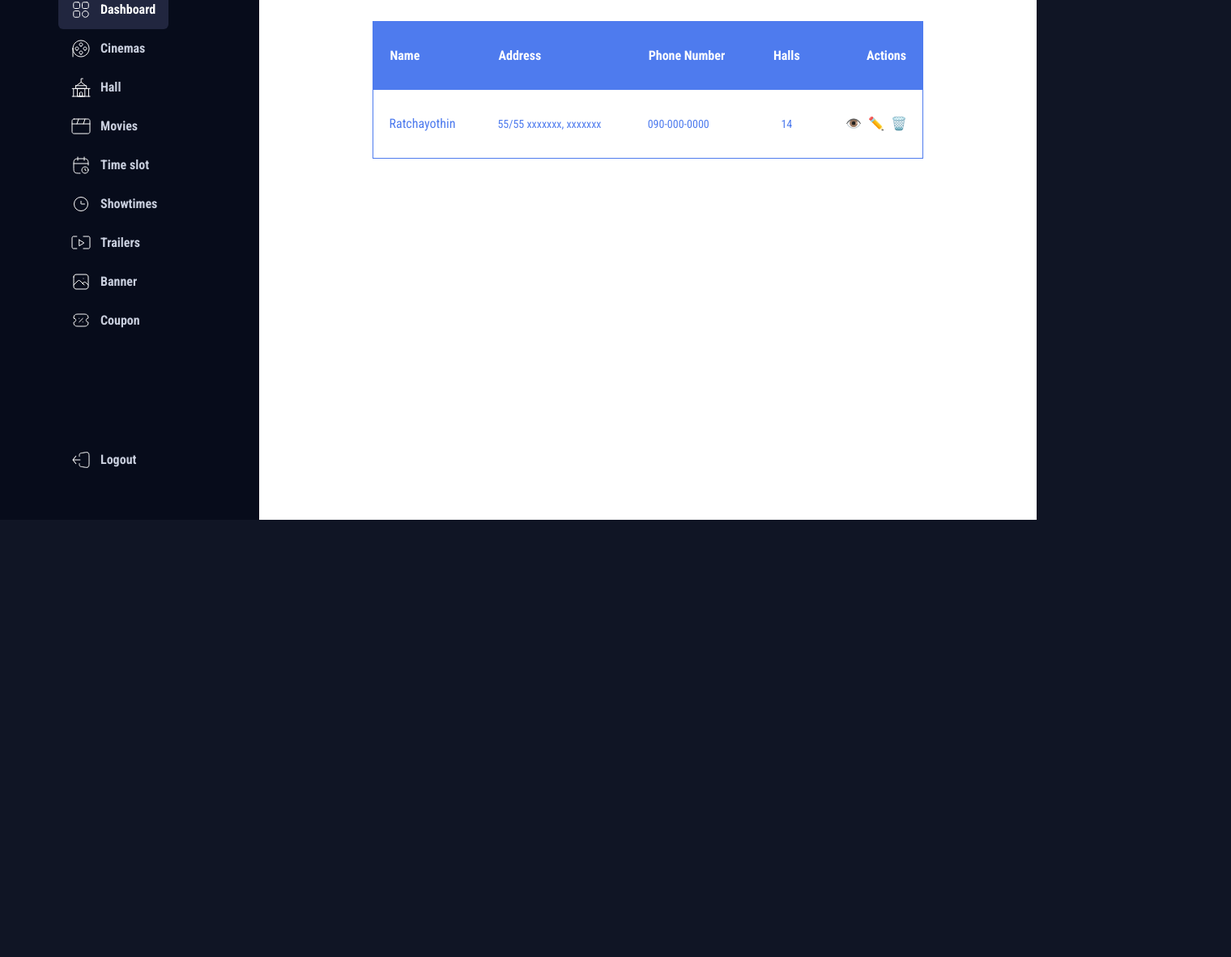
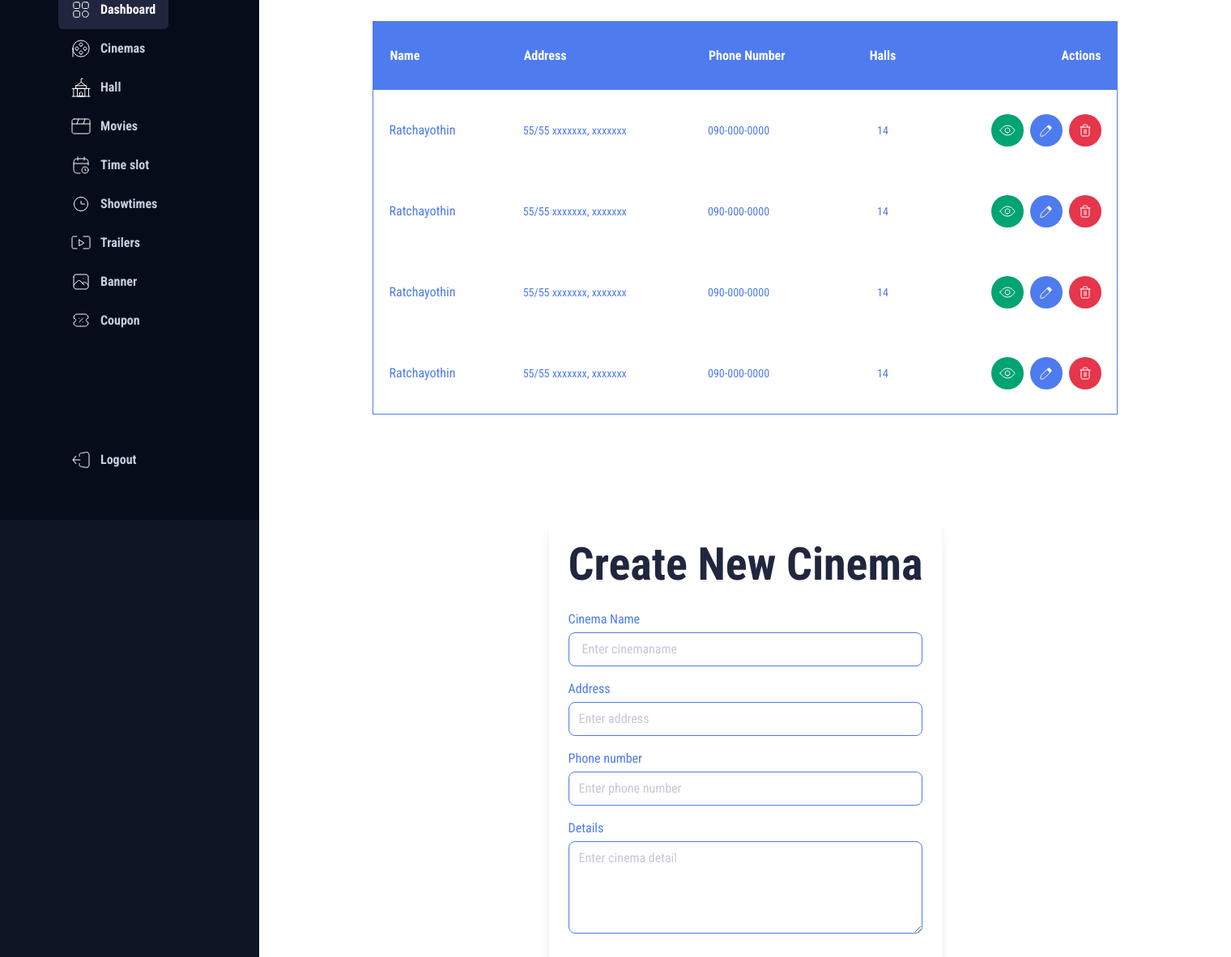
Before and after one commit to KrittidejDev/MinorCineplex, a Next.js app: page /admin/cinema in a window 1280 px wide. Shown: the part 158-1340 px from the top of the page at 81% size, 1520 px wide, since content can reach past the window. Before the commit the page ends 800 px from the top, so only its background shows below. Built offline with nearby package versions, Linux system fonts and the light colour scheme; a web font is replaced by a local one.

Commit message:
refactor: enhance CreateNewCinemaCard layout and styling, update TableCard with new icons, and simplify AdminCinemaWidgets structure

```diff
--- a/src/components/Cards/CreateNewCinemaCard.tsx
+++ b/src/components/Cards/CreateNewCinemaCard.tsx
@@ -1,4 +1,4 @@
-import ModalEmpty from "../Modals/ModalEmpty"
+import { Modal } from "../ui/Modal"
 
 interface CreateNewCinemaCardProps {
     isShowModal: boolean
@@ -7,11 +7,9 @@ interface CreateNewCinemaCardProps {
 
 function CreateNewCinemaCard({ isShowModal, onClose }: CreateNewCinemaCardProps) {
     return (
-        <ModalEmpty
-            isShowModal={isShowModal}
-            onClose={onClose}
-        >
-            <div className="bg-white rounded-lg shadow-lg p-6 w-auto ">
+
+            <div className="flex items-center justify-center w-[1200px] h-[784px] bg-white">
+                <div className=" rounded-lg shadow-lg p-6 w-auto ">
                     <h2 className="text-f-56 font-bold mb-6 text-gray-g63f ">Create New Cinema</h2>
 
                     <div className="mb-4">
@@ -19,7 +17,7 @@ function CreateNewCinemaCard({ isShowModal, onClose }: CreateNewCinemaCardProps)
                         <input
                             type="text"
                             placeholder="Enter cinemaname"
-                        className="w-full px-4 py-2 border border-gray-300 rounded-md focus:outline-none focus:ring-2 focus:ring-blue-500"
+                            className="w-full px-4 py-2 border border-blue-bbee rounded-md text-gray-g3b0"
                         />
                     </div>
 
@@ -28,7 +26,7 @@ function CreateNewCinemaCard({ isShowModal, onClose }: CreateNewCinemaCardProps)
                         <input
                             type="text"
                             placeholder="Enter address"
-                        className="w-full px-3 py-2 border border-gray-300 rounded-md focus:outline-none focus:ring-2 focus:ring-blue-500"
+                            className="w-full px-3 py-2 border border-blue-bbee rounded-md text-gray-g3b0"
                         />
                     </div>
 
@@ -37,7 +35,7 @@ function CreateNewCinemaCard({ isShowModal, onClose }: CreateNewCinemaCardProps)
                         <input
                             type="text"
                             placeholder="Enter phone number"
-                        className="w-full px-3 py-2 border border-gray-300 rounded-md focus:outline-none focus:ring-2 focus:ring-blue-500"
+                            className="w-full px-3 py-2 border border-blue-bbee rounded-md text-gray-g3b0 "
                         />
                     </div>
 
@@ -46,7 +44,7 @@ function CreateNewCinemaCard({ isShowModal, onClose }: CreateNewCinemaCardProps)
                         <textarea
                             placeholder="Enter cinema detail"
                             rows={4}
-                        className="w-full px-3 py-2 border border-gray-300 rounded-md resize-y focus:outline-none focus:ring-2 focus:ring-blue-500"
+                            className="w-full px-3 py-2 border border-blue-bbee rounded-md resize-y text-gray-g3b0"
                         />
                     </div>
 
@@ -62,7 +60,8 @@ function CreateNewCinemaCard({ isShowModal, onClose }: CreateNewCinemaCardProps)
                         </button>
                     </div>
                 </div>
-        </ModalEmpty>
+            </div>
+
     )
 }
 
--- a/src/components/Cards/TableCard.tsx
+++ b/src/components/Cards/TableCard.tsx
@@ -1,4 +1,7 @@
 import AddRoundLight from "../Icons/AddRoundLight"
+import Eye from "../Icons/Eye"
+import EditLight from "../Icons/EditLight"
+import Trash from "../Icons/Trash"
 import { Button } from "../ui/button"
 
 function createData(
@@ -30,7 +33,44 @@ export default function TableCard() {
                 onView: () => (""),
                 onEdit: () => (""),
                 onDelete: () => ("")
-            }
+            },
+
+        ),
+        createData(
+            "Ratchayothin",
+            "55/55 xxxxxxx, xxxxxxx",
+            "090-000-0000",
+            14,
+            {
+                onView: () => (""),
+                onEdit: () => (""),
+                onDelete: () => ("")
+            },
+
+        ),
+        createData(
+            "Ratchayothin",
+            "55/55 xxxxxxx, xxxxxxx",
+            "090-000-0000",
+            14,
+            {
+                onView: () => (""),
+                onEdit: () => (""),
+                onDelete: () => ("")
+            },
+
+        ),
+        createData(
+            "Ratchayothin",
+            "55/55 xxxxxxx, xxxxxxx",
+            "090-000-0000",
+            14,
+            {
+                onView: () => (""),
+                onEdit: () => (""),
+                onDelete: () => ("")
+            },
+
         ),
 
     ];
@@ -58,25 +98,25 @@ export default function TableCard() {
                                 <td className="text-blue-bbee px-4.75 py-7.5 text-right">
                                     <div className="flex justify-end gap-2">
                                         <button
-                                            className=" hover:bg-gray-gedd rounded"
+                                            className="p-2 bg-green-g372 hover:bg-gray-gedd rounded-full"
                                             onClick={cinema.actions.onView}
                                             title="View Details"
                                         >
-                                            👁️
+                                            <Eye />
                                         </button>
                                         <button
-                                            className=" hover:bg-gray-gedd rounded"
+                                            className="p-2 bg-blue-bbee hover:bg-gray-gedd rounded-full"
                                             onClick={cinema.actions.onEdit}
                                             title="Edit"
                                         >
-                                            ✏️
+                                            <EditLight />
                                         </button>
                                         <button
-                                            className=" hover:bg-gray-gedd rounded"
+                                            className="p-2 bg-red-r64b hover:bg-gray-gedd rounded-full"
                                             onClick={cinema.actions.onDelete}
                                             title="Delete"
                                         >
-                                            🗑️
+                                            <Trash />
                                         </button>
                                     </div>
                                 </td>
--- a/src/pages/admin/cinema.tsx
+++ b/src/pages/admin/cinema.tsx
@@ -8,7 +8,7 @@ export default function Dashboard() {
 
     <div className="flex">
       <AdminSidebar />
-      <div className="flex-1 max-w-[1200px] bg-white-wfff">
+      <div className="flex-1  bg-white-wfff">
         <AdminCinemaWidgets />
       </div>
     </div>
```
Lines whose indentation alone changed are shown as unchanged.
